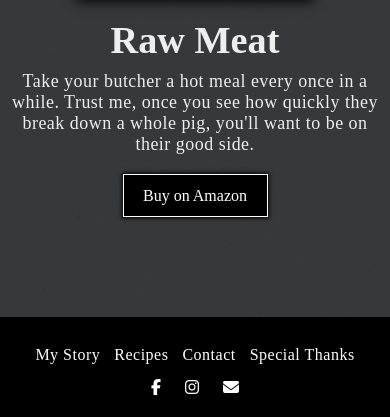
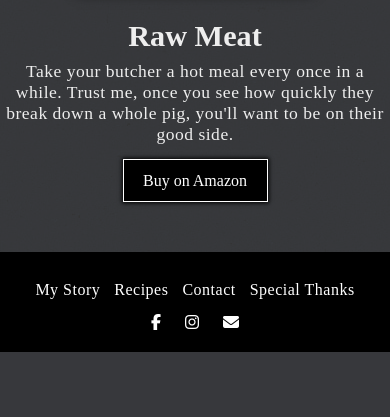
Before and after one commit to PsiKai/chefhorror, a PHP site: page /index.html in a window 390 px wide. Shown: the part 1748-2165 px from the top of the page. After the commit the page ends 2100 px from the top, so only its background shows below. Run offline with PHP 8.4, Linux system fonts and the light colour scheme; some libraries are stand-ins or nearby versions.

Commit message:
changes font sizes and margins

```diff
--- a/styles.css
+++ b/styles.css
@@ -175,7 +175,7 @@ a {
 .content-body {
   background: #373a40;
   background-image: url("images/broken-noise.png");
-  padding: 50px 0;
+  padding: 50px 0 0;
   width: 100%;
   max-width: 1024px;
   margin: 0 auto;
@@ -225,16 +225,19 @@ a {
 .book-text {
   padding: 0 5%;
   color: #eeeeee;
+  display: flex;
+  flex-direction: column;
+  justify-content: center;
 }
 
 .book-text h2 {
-  font-size: calc(1.6vw + 2rem);
+  font-size: calc(1.6vw + 1.5rem);
 }
 
 .book-text p {
   letter-spacing: 0.5px;
-  font-size: calc(0.5vw + 1rem);
-  margin: 0.5em;
+  font-size: calc(0.4vw + 1rem);
+  margin: 0.25rem;
 }
 
 .top-text {
@@ -265,12 +268,13 @@ a {
   display: inline-block;
   margin: 25px auto 0;
   padding: 3% 5%;
-  transition: 300ms;
+  transition: all 200ms ease;
   box-shadow: 0 0 4px 1px black;
 }
-
+/* #212121 */
 .button:hover {
-  background-color: #212121;
+  background-color: #373a40;
+  box-shadow: 0 0 8px 1px rgba(0, 0, 0, 0.8);
 }
 
 /* Story */
@@ -363,7 +367,7 @@ a {
 }
 
 .recipe-line {
-  width: 75%;
+  width: 85%;
   color: #eeeeee;
   margin-bottom: 50px;
   z-index: 2;
@@ -491,10 +495,6 @@ a {
     transform-origin: 0% 0%;
     transform: translate(0%, -100%);
     transition: transform 0.5s cubic-bezier(0.77, 0.2, 0.05, 1);
-    -webkit-transition: transform 0.4s cubic-bezier(0.77, 0.2, 0.05, 1);
-    -moz-transition: transform 0.4s cubic-bezier(0.77, 0.2, 0.05, 1);
-    -ms-transition: transform 0.4s cubic-bezier(0.77, 0.2, 0.05, 1);
-    -o-transition: transform 0.4s cubic-bezier(0.77, 0.2, 0.05, 1);
   }
 
   .header-links input:checked ~ .menu {
@@ -502,10 +502,6 @@ a {
     transform-origin: 0% 0%;
     transform: translate(0%, 100%);
     transition: transform 0.5s cubic-bezier(0.77, 0.2, 0.05, 1);
-    -webkit-transition: transform 0.4s cubic-bezier(0.77, 0.2, 0.05, 1);
-    -moz-transition: transform 0.4s cubic-bezier(0.77, 0.2, 0.05, 1);
-    -ms-transition: transform 0.4s cubic-bezier(0.77, 0.2, 0.05, 1);
-    -o-transition: transform 0.4s cubic-bezier(0.77, 0.2, 0.05, 1);
   }
 
   .menu li {
@@ -523,7 +519,7 @@ a {
   }
 
   .blood {
-    width: 100%;
+    width: 80%;
     left: 0;
   }
 
@@ -585,15 +581,16 @@ a {
 
   .cover {
     width: 60vw;
+    max-height: 60vh;
   }
 
   .book-text p {
-    margin: 0.5em;
+    margin: 0.25rem;
   }
 
   .book-text h2 {
-    margin-bottom: 0.2em;
-    margin-top: 0.4em;
+    margin-bottom: 0.2rem;
+    /* margin-top: 0.4rem; */
   }
 
   .top-pad {
```
